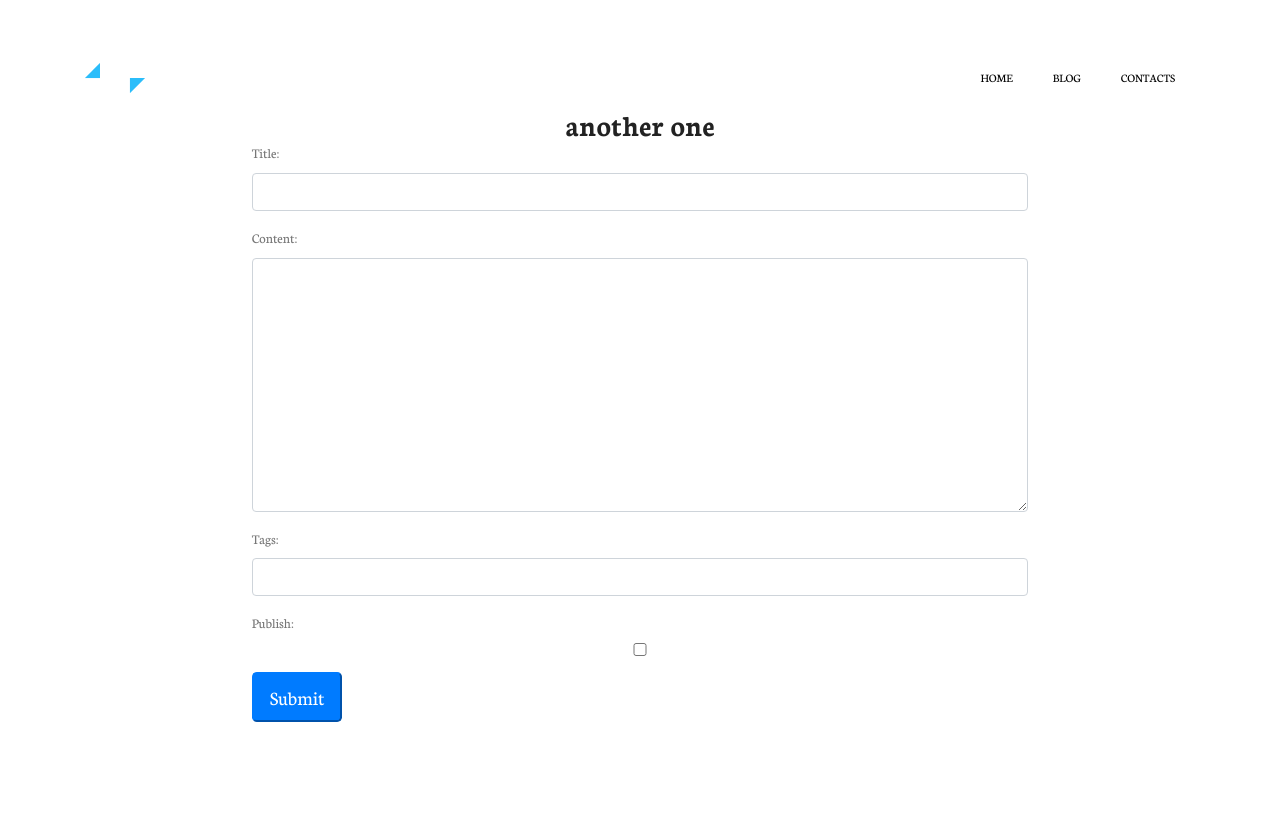
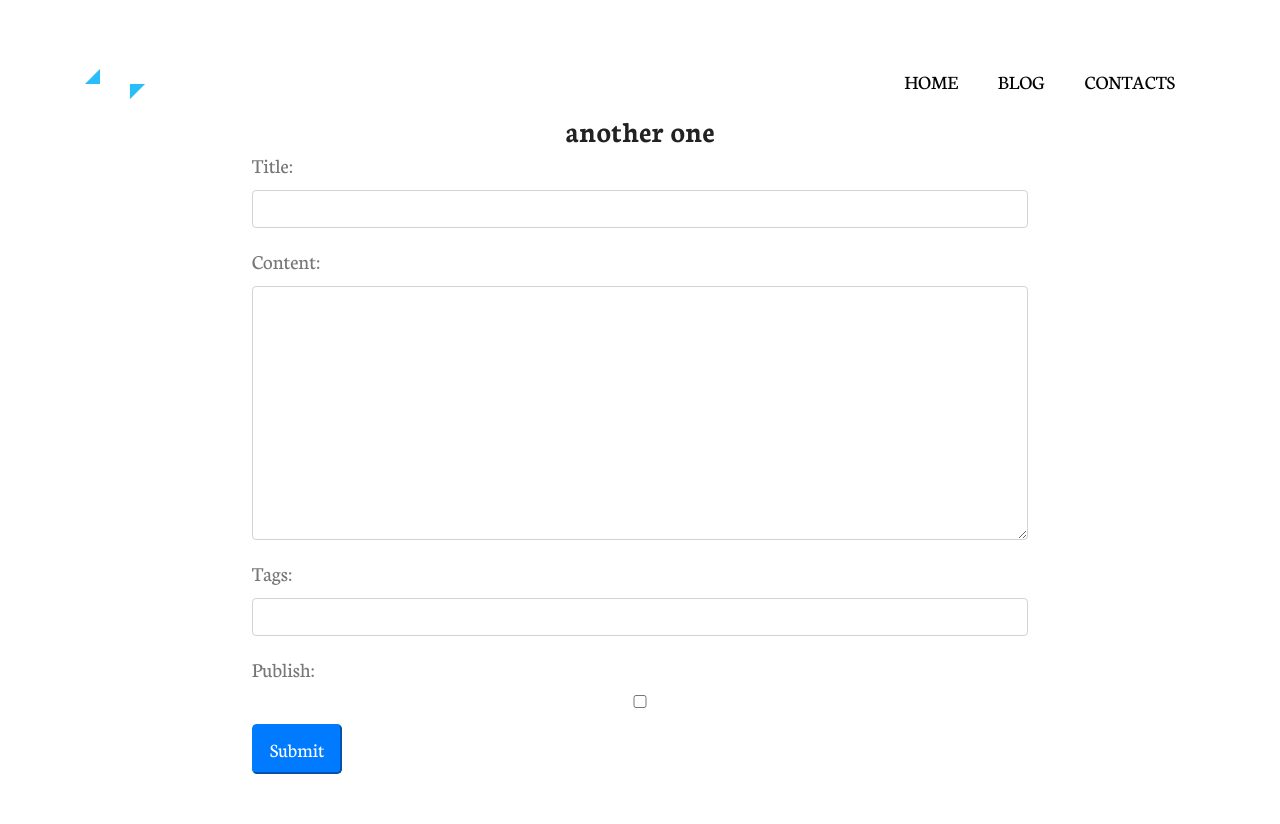
Before and after one commit to BahatiPhill/portfolio, a Django app: page /blog/another_one/ in a window 1280 px wide. Before the commit the page ends 722 px from the top, so only its background shows below. Run offline with Django 3.2, Linux system fonts and the light colour scheme; the visitor is signed in with stand-in values (Sample User, id 1); some libraries are stand-ins or nearby versions.

Commit message:
change body font-size to 21px

```diff
--- a/blog/static/css/main.css
+++ b/blog/static/css/main.css
@@ -52,7 +52,7 @@
 body {
   color: #777777;
   font-family: 'Neuton', serif;
-  font-size: 14px;
+  font-size: 21px;
   font-weight: 300;
   line-height: 1.625em;
   position: relative;
@@ -1952,7 +1952,7 @@ h1, h2, h3, h4, h5, h6 {
 .navbar-nav a {
   text-transform: uppercase;
   font-weight: 500;
-  font-size: 12px;
+  font-size: 20px;
   color: #000;
   padding: 20px;
 }
```
